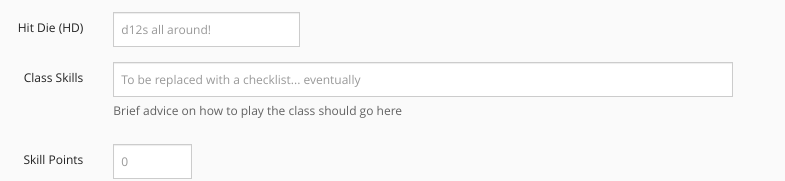
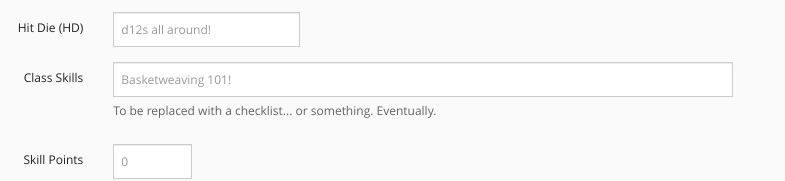
Before and after one commit to SqueeG/SqueeG.github.io, a plain HTML site: page index.html in a window 1280 px wide. Shown: the part 888-1069 px from the top of the page, without its empty margins (0-785 px from the left). Drawn offline with nearby package versions, Linux system fonts and the light colour scheme.

Commit message:
minor. whoops

```diff
--- a/index.html
+++ b/index.html
@@ -135,8 +135,8 @@
             <div class="form-group">
               <label for="classskills" class="col-sm-1 control-label">Class Skills</label>
               <div class="col-md-6">
-                <input type="text" class="form-control" id="classskills" placeholder="To be replaced with a checklist... eventually">
-                <span class="help-block">Brief advice on how to play the class should go here</span>
+                <input type="text" class="form-control" id="classskills" placeholder="Basketweaving 101!">
+                <span class="help-block">To be replaced with a checklist... or something. Eventually.</span>
               </div>
             </div>
             <div class="form-group">
```
